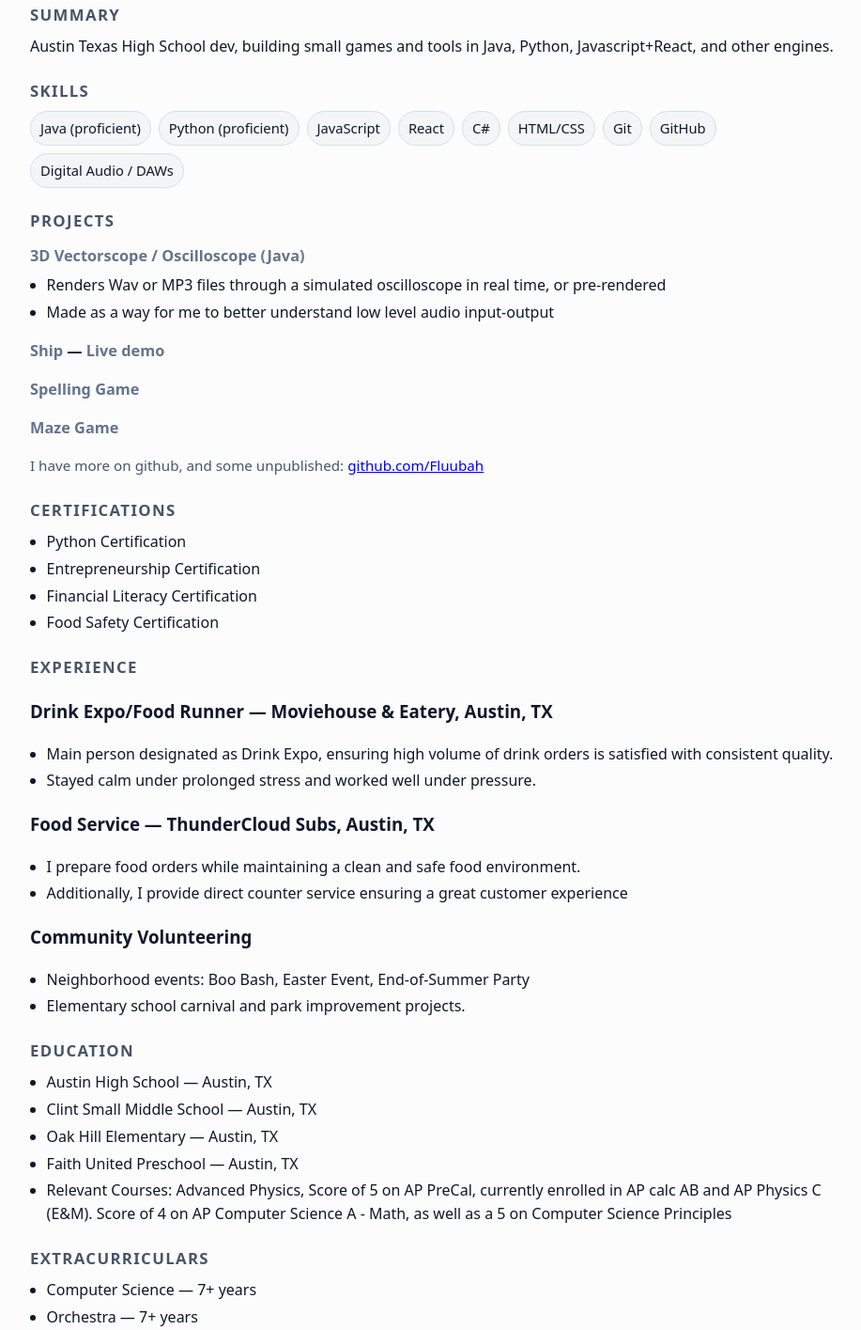
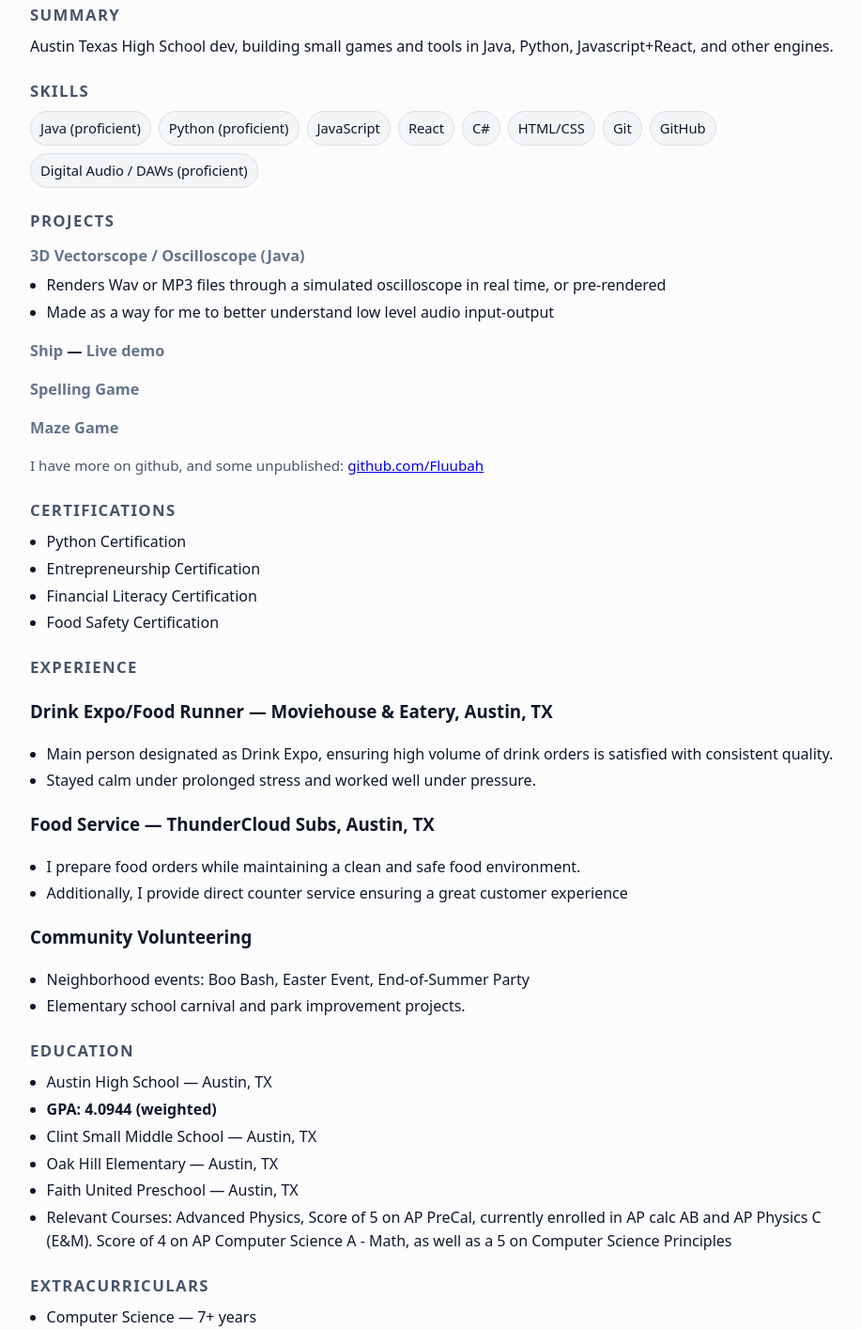
Before and after one commit to Fluubah/ASResume, a plain HTML site: page index.html in a window 1280 px wide. Shown: the part 115-1530 px from the top of the page at 94% size, without its empty margins (178-1095 px from the left). Drawn offline with Linux system fonts and the light colour scheme.

Commit message:
Update index.html

```diff
--- a/index.html
+++ b/index.html
@@ -113,7 +113,7 @@
             <span class="pill">HTML/CSS</span>
             <span class="pill">Git</span>
             <span class="pill">GitHub</span>
-            <span class="pill">Digital Audio / DAWs</span>
+            <span class="pill">Digital Audio / DAWs (proficient)</span>
         </div>
     </section>
 
@@ -181,10 +181,10 @@
         <h2>Education</h2>
         <ul>
             <li>Austin High School — Austin, TX</li>
+            <li><strong>GPA: 4.0944 (weighted)</strong></li>
             <li>Clint Small Middle School — Austin, TX</li>
             <li>Oak Hill Elementary — Austin, TX</li>
             <li>Faith United Preschool — Austin, TX</li>
-
             <li>Relevant Courses: Advanced Physics, Score of 5 on AP PreCal, currently enrolled in AP calc AB and AP Physics C (E&M). Score of 4 on AP Computer Science A - Math, as well as a 5 on Computer Science Principles</li>
         </ul>
     </section>
```
